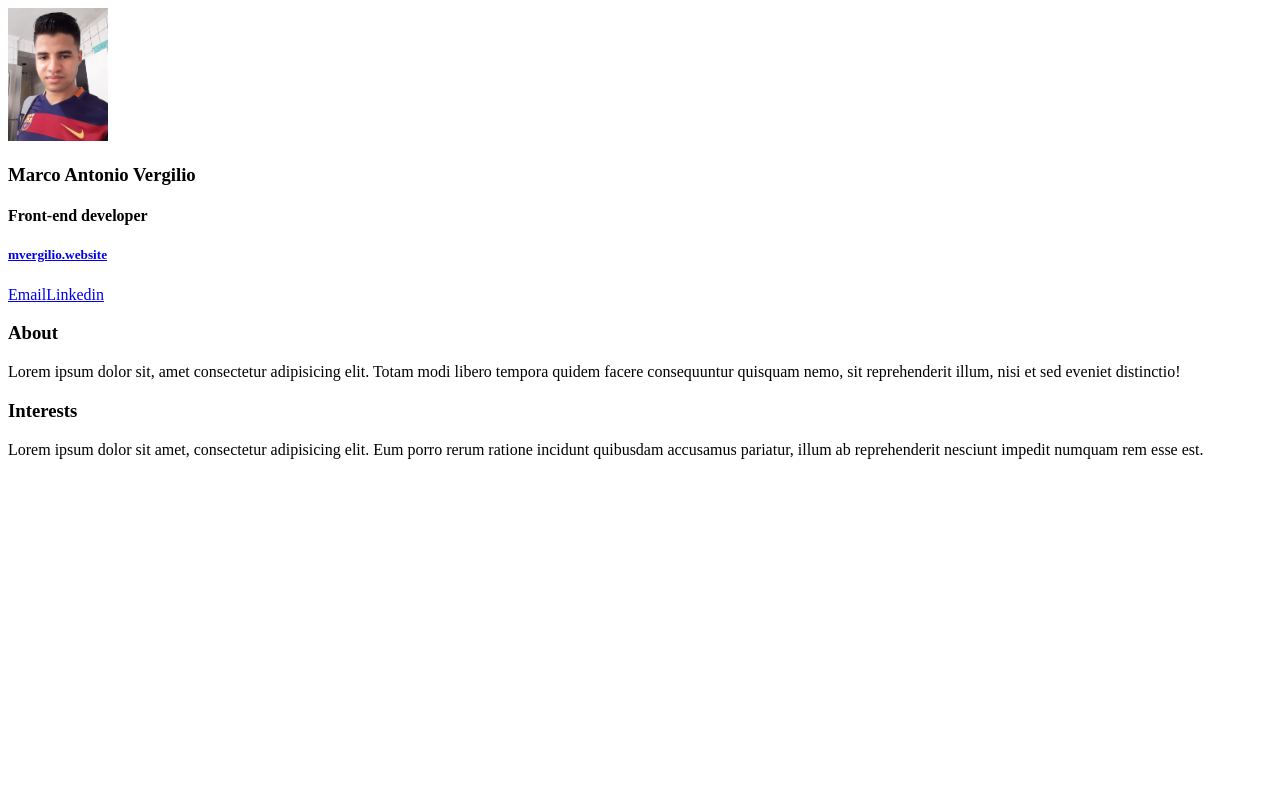
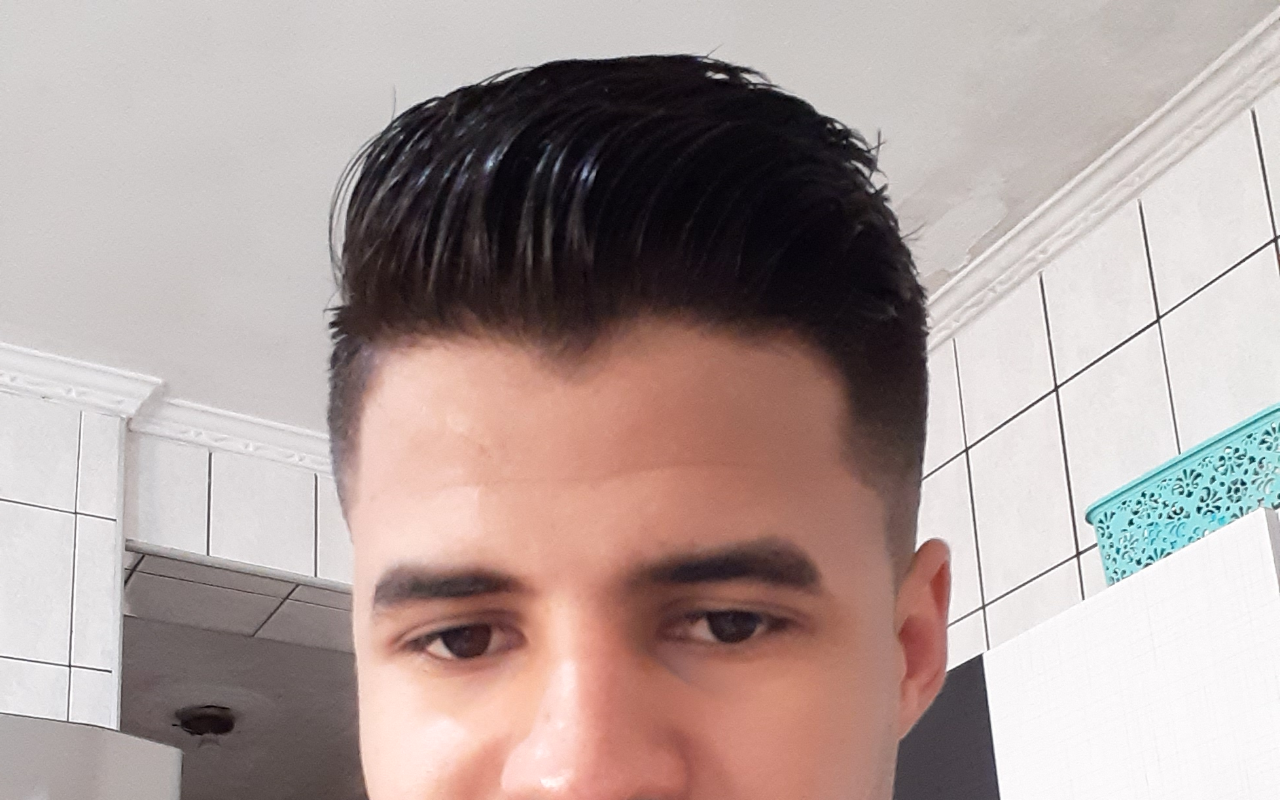
Before and after one commit to Mvergilio/React-Projects, a React (Vite) app in the folder Digital-Business-Card/: page / in a window 1280 px wide. Shown: the top 800 px of the page. Built offline with nearby package versions, Linux system fonts and the light colour scheme.

Commit message:
started the style of the page

```diff
--- a/Digital-Business-Card/index.html
+++ b/Digital-Business-Card/index.html
@@ -3,6 +3,9 @@
 
 <head>
   <meta charset="UTF-8" />
+  <link rel="stylesheet" href="./style.css">
+  <!-- font tawesome script tag-->
+  <script src="https://kit.fontawesome.com/b78cb41484.js" crossorigin="anonymous"></script>
   <link rel="icon" type="image/svg+xml" href="/src/favicon.svg" />
   <meta name="viewport" content="width=device-width, initial-scale=1.0" />
   <title>Vite App</title>
--- a/Digital-Business-Card/src/components/Img-section.jsx
+++ b/Digital-Business-Card/src/components/Img-section.jsx
@@ -1,12 +1,9 @@
 import React, { Component } from "react";
 export default class Image extends Component {
   render() {
-    const style = {
-      width: "100px",
-    };
     return (
-      <div className="img--container" style={style}>
-        <img src="./src/images/profile-picture.jpg" width={"100%"} alt="" />
+      <div className="img--container">
+        <img src="./src/images/profile-picture.jpg" alt="" />
       </div>
     );
   }
--- a/Digital-Business-Card/src/components/Main.jsx
+++ b/Digital-Business-Card/src/components/Main.jsx
@@ -1,5 +1,6 @@
 import React from "react";
 import ReactDOM from "react-dom";
 import App from "./App";
+// import "./style.css";
 
 ReactDOM.render(<App />, document.getElementById("root"));
--- /dev/null
+++ b/Digital-Business-Card/style.css
@@ -0,0 +1,37 @@
+@import url("https://fonts.googleapis.com/css2?family=Inter:wght@300;400;500&display=swap");
+* {
+  margin: 0;
+  padding: 0;
+  box-sizing: border-box;
+  color: #f5f5f5;
+  font-family: "Inter", sans-serif;
+}
+body {
+  background-color: #23252c;
+  display: flex;
+  justify-content: center;
+  align-items: center;
+}
+.container {
+  background-color: #1a1b21;
+  width: 100vw;
+  height: auto;
+}
+.img--container {
+  width: 100%;
+  background-color: aliceblue;
+}
+img {
+  width: 100%;
+  height: auto;
+}
+
+.main--name {
+  display: flex;
+  flex-direction: column;
+  justify-content: space-between;
+  align-items: center;
+}
+.main--name a {
+  text-decoration: none;
+}
```
